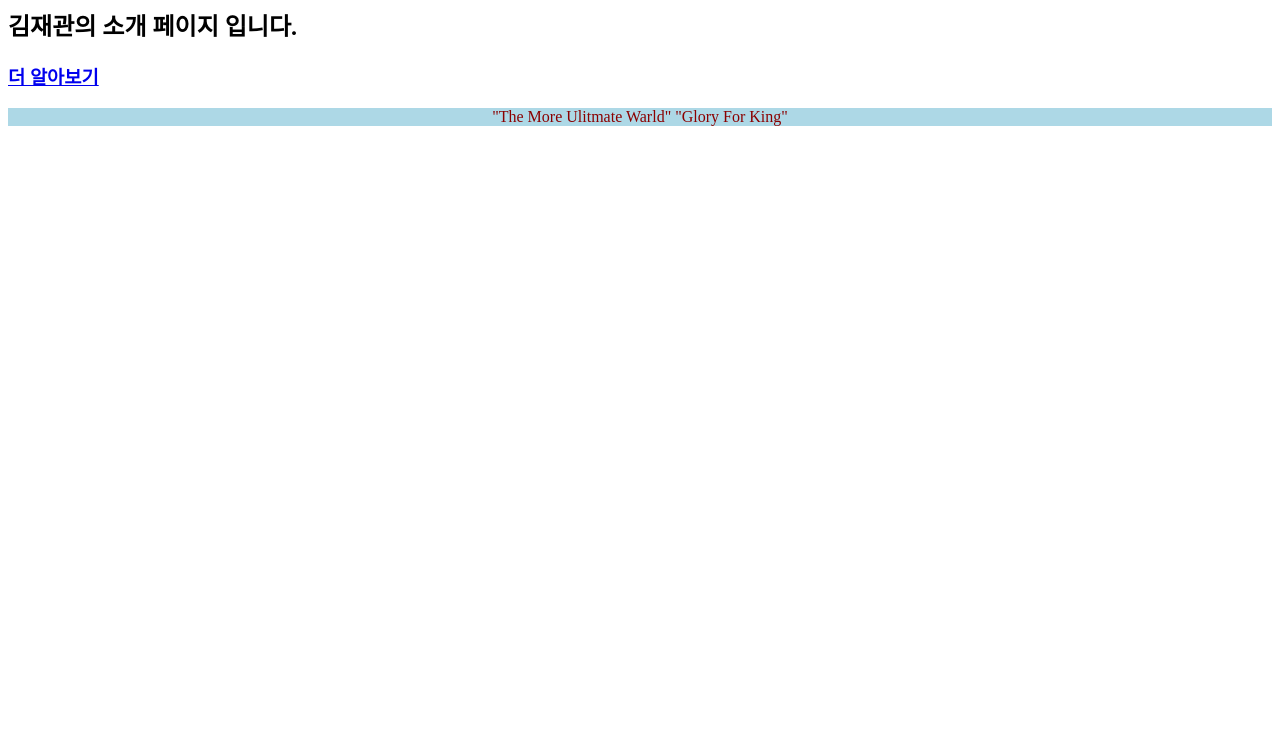
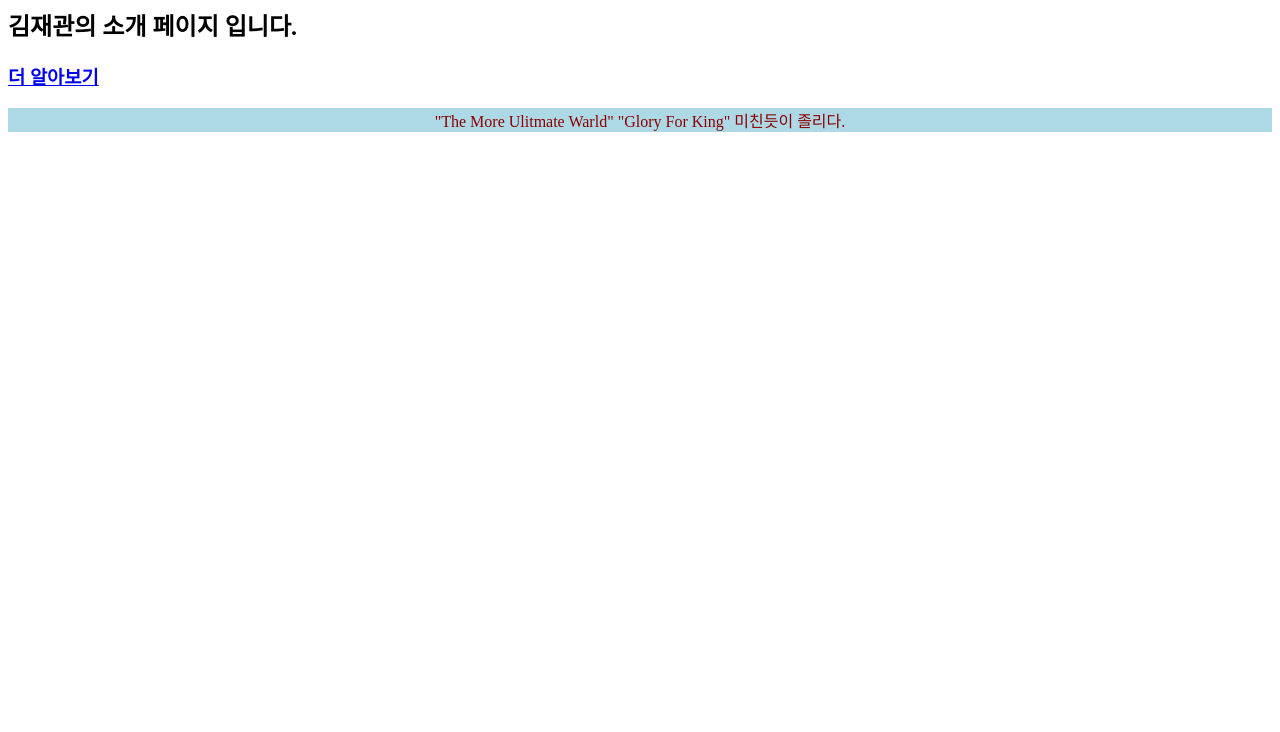
Before and after one commit to Kimjaekwan/practice_git, a plain HTML site: page Simple_webpage/index.html in a window 1280 px wide. Shown: the part 68-800 px from the top of the page. Drawn offline with Linux system fonts and the light colour scheme.

Commit message:
현재상태

```diff
--- a/Simple_webpage/index.html
+++ b/Simple_webpage/index.html
@@ -17,4 +17,6 @@
 
     "Glory For King"
 
+    미친듯이 졸리다.
+
 </p>
```
